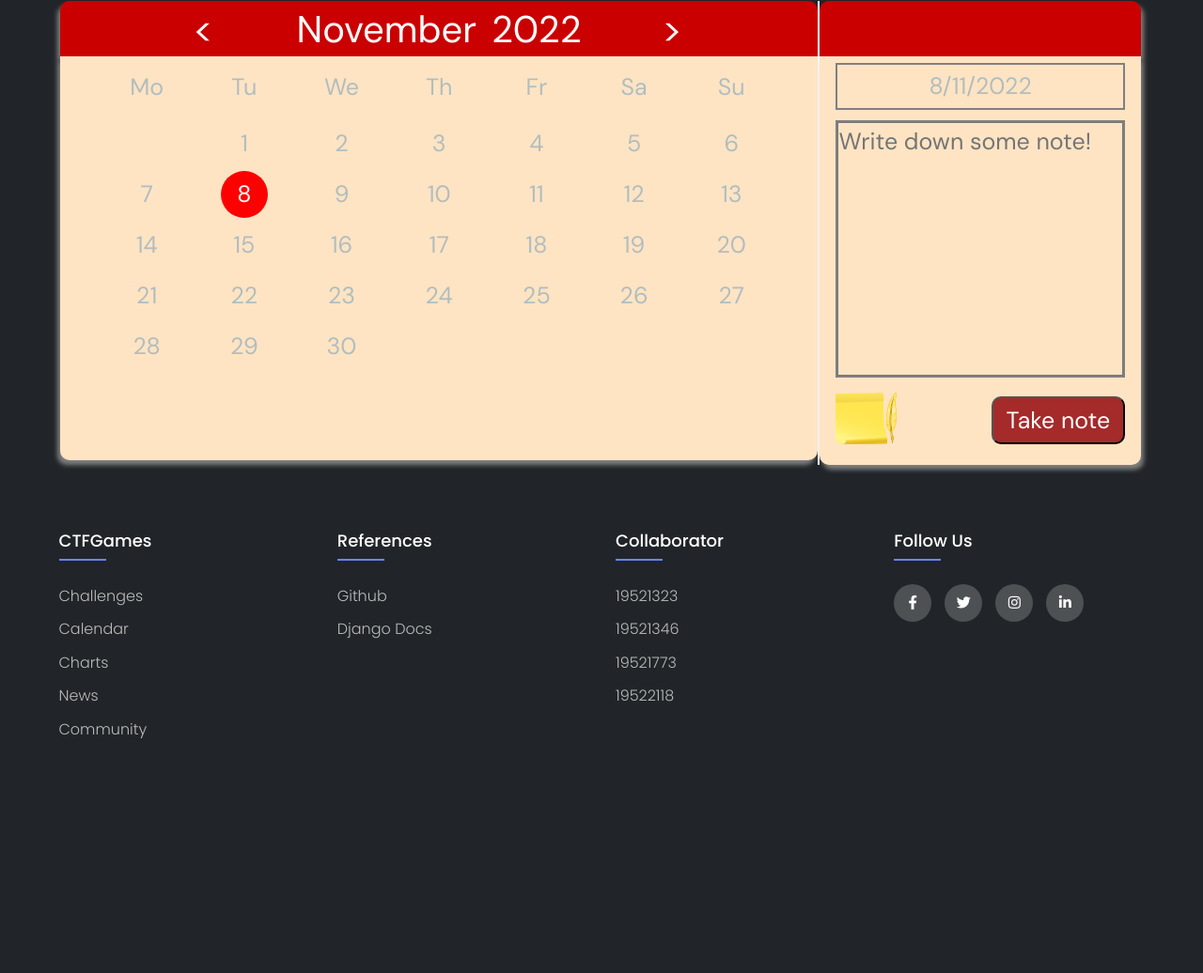
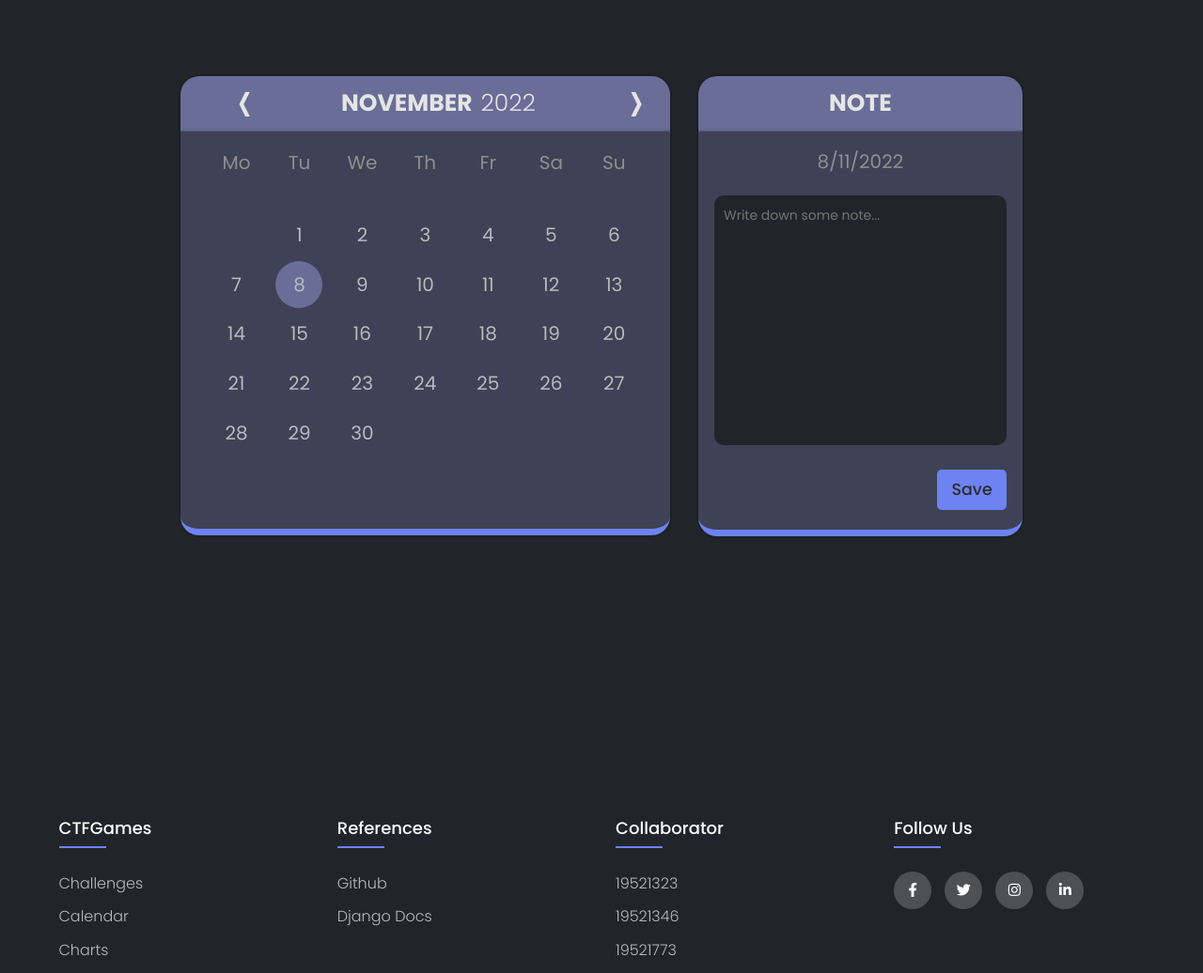
Before and after one commit to meokisama/DjangoCTF, a Django app: page /calendar in a window 1280 px wide. Shown: the part 109-1145 px from the top of the page at 94% size. Before the commit the page ends 896 px from the top, so only its background shows below. Run offline with Django 4.2, Linux system fonts and the light colour scheme.

Commit message:
calendar css style

```diff
--- a/main/static/main/style.css
+++ b/main/static/main/style.css
@@ -1,5 +1,6 @@
-@import url('https://fonts.googleapis.com/css2?family=Roboto:wght@700;900&display=swap');
-@import url('https://fonts.googleapis.com/css2?family=Montserrat:wght@100;200;300;400;800&display=swap');
+@import url("https://fonts.googleapis.com/css2?family=Roboto:wght@700;900&display=swap");
+@import url("https://fonts.googleapis.com/css2?family=Montserrat:wght@100;200;300;400;800&display=swap");
+@import url("https://fonts.googleapis.com/css2?family=Poppins:wght@300;400;500;600;700&display=swap");
 
 #logo {
   width: 35px;
@@ -16,7 +17,7 @@
   justify-content: center;
   align-items: center;
   flex-direction: column;
-	font-family: 'Montserrat', sans-serif;
+  font-family: "Montserrat", sans-serif;
   height: 100vh;
 }
 
@@ -25,12 +26,12 @@
   margin: 0;
   color: white;
   font-size: 3rem !important;
-    font-family: 'Montserrat', sans-serif;
+  font-family: "Montserrat", sans-serif;
 }
 
 .login-wrapper h2 {
   text-align: center !important;
-    font-family: 'Montserrat', sans-serif;
+  font-family: "Montserrat", sans-serif;
 }
 
 .login-wrapper p {
@@ -39,13 +40,13 @@
   line-height: 20px;
   letter-spacing: 0.5px;
   margin: 20px 0 30px;
-    font-family: 'Montserrat', sans-serif;
+  font-family: "Montserrat", sans-serif;
 }
 
 .login-wrapper span {
   font-size: 12px;
   color: white;
-    font-family: 'Montserrat', sans-serif;
+  font-family: "Montserrat", sans-serif;
 }
 
 .login-wrapper a {
@@ -53,21 +54,21 @@
   font-size: 14px;
   text-decoration: none;
   margin: 15px 0;
-    font-family: 'Montserrat', sans-serif;
+  font-family: "Montserrat", sans-serif;
 }
 
 .login-wrapper button {
   border-radius: 20px;
   border: 1px solid #4966f5;
   background-color: #4966f5;
-	color: #FFFFFF;
+  color: #ffffff;
   font-size: 12px;
   font-weight: bold;
   padding: 12px 45px;
   letter-spacing: 1px;
   text-transform: uppercase;
   transition: transform 80ms ease-in;
-    font-family: 'Montserrat', sans-serif;
+  font-family: "Montserrat", sans-serif;
 }
 
 .login-wrapper button:active {
@@ -80,7 +81,7 @@
 
 .login-wrapper button.ghost {
   background-color: transparent;
-	border-color: #FFFFFF;
+  border-color: #ffffff;
 }
 
 .login-wrapper form {
@@ -92,7 +93,7 @@
   padding: 0 50px;
   height: 100%;
   text-align: center;
-    font-family: 'Montserrat', sans-serif;
+  font-family: "Montserrat", sans-serif;
 }
 
 .login-wrapper input {
@@ -102,15 +103,14 @@
   margin: 8px 0;
   width: 100%;
   border-radius: 15px;
-    font-family: 'Montserrat', sans-serif;
+  font-family: "Montserrat", sans-serif;
 }
 
 .login-container {
   background-color: #2c2c2c;
   border-radius: 15px;
   border: none;
-  	box-shadow: 0 14px 28px rgba(0, 0, 0, 0.363),
-			0 10px 10px rgba(0,0,0,0.363);
+  box-shadow: 0 14px 28px rgba(0, 0, 0, 0.363), 0 10px 10px rgba(0, 0, 0, 0.363);
   position: relative;
   overflow: hidden;
   width: 768px;
@@ -150,12 +150,14 @@
 }
 
 @keyframes show {
-	0%, 49.99% {
+  0%,
+  49.99% {
     opacity: 0;
     z-index: 1;
   }
 
-	50%, 100% {
+  50%,
+  100% {
     opacity: 1;
     z-index: 5;
   }
@@ -172,7 +174,7 @@
   z-index: 100;
 }
 
-.login-container.right-panel-active .overlay-container{
+.login-container.right-panel-active .overlay-container {
   transform: translateX(-100%);
 }
 
@@ -183,7 +185,7 @@
   background-repeat: no-repeat;
   background-size: cover;
   background-position: 0 0;
-	color: #FFFFFF;
+  color: #ffffff;
   position: relative;
   left: -100%;
   height: 100%;
@@ -233,7 +235,7 @@
 }
 
 .social-container a {
-	border: 1px solid #DDDDDD;
+  border: 1px solid #dddddd;
   border-radius: 50%;
   display: inline-flex;
   justify-content: center;
@@ -242,7 +244,6 @@
   height: 40px;
   width: 40px;
 }
-
 
 /* Start of event card*/
 .card {
@@ -254,7 +255,7 @@
   height: 100%;
   border-radius: 20px !important;
   background-color: #2c2c2c !important;
-    border-bottom: 7px solid #6D83F2 !important;
+  border-bottom: 7px solid #6d83f2 !important;
   box-shadow: 0 0 0.3rem rgba(0, 0, 0, 0.16);
   transition: all 0.3s ease-out;
   transform: translateZ(0);
@@ -267,7 +268,7 @@
 }
 
 .card-title {
-    font-family: 'Roboto', sans-serif;
+  font-family: "Roboto", sans-serif;
   font-weight: 900;
   font-size: 2rem;
   line-height: 1.3;
@@ -285,7 +286,7 @@
   font-size: 3rem;
   text-align: center;
   padding: 20px;
-    font-family: 'Roboto', sans-serif;
+  font-family: "Roboto", sans-serif;
 }
 
 .ThumbnailWrapper {
@@ -303,7 +304,7 @@
 }
 
 .ThumbnailWrapper::after {
-    content: '';
+  content: "";
   display: block;
   position: absolute;
   top: 0;
@@ -323,7 +324,7 @@
   padding: 24px;
 }
 
-.card-text>* {
+.card-text > * {
   display: block;
 }
 
@@ -334,7 +335,7 @@
 .card-description {
   line-height: 1.5;
   margin-top: 8px;
-    font-family: 'Fira Sans Condensed', sans-serif;
+  font-family: "Fira Sans Condensed", sans-serif;
   display: -webkit-box;
   -webkit-line-clamp: 2;
   -webkit-box-orient: vertical;
@@ -345,13 +346,10 @@
 }
 /* End of event card*/
 
-
 #nav-menu {
-    font-family: 'Montserrat', sans-serif;
+  font-family: "Montserrat", sans-serif;
   font-weight: bold;
 }
-
-
 
 /* Start of messages */
 .mess-container {
@@ -359,100 +357,126 @@
 }
 
 .messages {
-    color:white;
+  color: white;
   text-align: center;
 }
 /* End of messages */
 
-
-
-
-
-
-
 /* start of Calendar */
 .main {
-    width: 90%;
+  padding-top: 8rem;
+  width: 70%;
   margin: auto;
   display: flex;
+  justify-content: space-between;
+  gap: 3rem;
 }
 
 .calendar {
-    width: 70%;
+  width: 60%;
+  border-radius: 2rem;
+  transition: all 0.3s ease-out;
+  transform: translateZ(0);
+}
+
+.calendar:hover {
+  transform: translate3d(0px, -0.25rem, 0px);
+  box-shadow: 0 0 1rem rgba(0, 0, 0, 0.623);
 }
 
 .calendar-header {
   display: flex;
   justify-content: center;
   align-items: center;
-    background-color: rgb(202, 0, 0);
-    color: white;
-    box-shadow: -3px 5px 5px gray;
-    border-radius: 10px 10px 0 0;
+  background-color: #696d97;
+  color: #e5e5e5;
+  box-shadow: 0 0 0.3rem rgba(0, 0, 0, 0.479);
+  border-radius: 2rem 2rem 0 0;
   height: 12%;
 }
 
 .month-picker {
-    font-size: 40px;
+  font-size: 2.5rem;
+  text-transform: uppercase;
+  font-family: "Poppins", sans-serif;
+  font-weight: 800 !important;
   margin: 0 1%;
   cursor: pointer;
 }
 
 .month-picker:hover {
-    color: rgb(151, 151, 151);
+  color: #71c6dd;
 }
 
 .year-picker {
-    font-size: 40px;
+  font-size: 2.5rem;
+  font-family: "Poppins", sans-serif;
+  font-weight: 100;
   margin: 0 1%;
   cursor: pointer;
 }
 
 .year-picker:hover {
-    color: rgb(151, 151, 151);
+  color: #71c6dd;
 }
 
 .month-change {
-    font-size: 40px;
+  font-size: 2.5rem;
+  font-family: "Poppins", sans-serif;
+  font-weight: 800 !important;
   margin: 0 1%;
   cursor: pointer;
   position: fixed;
 }
 
 #prev-month {
-    left: 15%;
+  left: 10%;
 }
 
 #next-month {
-    left: 54%;
+  left: 90%;
+}
+
+#calendar__header {
+    display: flex;
+    justify-content: space-around;
+    gap: 0.5rem;
+    padding-top: 1rem;
 }
 
 .month-change:hover {
-    color: rgb(151, 151, 151);
+  color: #71c6dd;
 }
 
 .calendar-body {
-    background-color: bisque;
+  background-color: #3f4156;
+  color: #b2bdbd !important;
+  font-family: "Poppins", sans-serif;
   padding: 1% 5%;
-    font-size: 25px;
+  font-size: 2rem;
   position: relative;
   min-height: 430px;
-    box-shadow: -3px 5px 5px gray;
-    border-radius: 0 0 10px 10px;
+  box-shadow: 0 0 0.3rem rgba(0, 0, 0, 0.479);
+  border-radius: 0 0 2rem 2rem;
+  border-bottom: 7px solid #6d83f2 !important;
 }
 
 .calendar-week-day {
   display: grid;
   grid-template-columns: repeat(7, auto);
   place-items: center;
+  font-family: "Poppins", sans-serif;
 }
 
 .calendar-week-day div {
+  padding: 1rem 0 6rem 0;
   display: grid;
   border: 2px solid transparent;
   width: 50px;
   height: 50px;
   place-items: center;
+  font-family: "Poppins", sans-serif;
+  color: #8f8f8f;
 }
 
 .calendar-day {
@@ -461,6 +485,7 @@
   cursor: pointer;
   place-items: center;
   margin-top: 1%;
+  font-family: "Poppins", sans-serif;
 }
 
 .calendar-day div {
@@ -471,17 +496,18 @@
   align-items: center;
   justify-content: center;
   border: 2px solid transparent;
+  font-family: "Poppins", sans-serif;
 }
 
 .calendar-day div:hover {
-    background-color: white;
-    border: 2px solid gray;
+  background-color: #696d97;
+  border-radius: 50%;
 }
 
 .calendar-day div.curr-date {
-    background-color: red;
-    color: white;
+  background-color: #696d97;
   border-radius: 50%;
+  text-align: center;
 }
 
 .month-list {
@@ -499,7 +525,9 @@
   top: 0;
   left: 0;
   z-index: 2;
-    background-color: bisque;
+  background-color: #3f4156;;
+  color: #b2bdbd;
+  border-radius: 2rem;
 }
 
 .month-list div {
@@ -507,7 +535,6 @@
 }
 
 .month-list div:hover {
-    color: rgb(151, 151, 151);
   border-bottom: 2px solid rgb(151, 151, 151);
   border-top: 2px solid rgb(151, 151, 151);
 }
@@ -527,7 +554,9 @@
   top: 0;
   left: 0;
   z-index: 2;
-    background-color: bisque;
+  border-radius: 2rem;
+  background-color: #3f4156;;
+  color: #b2bdbd;
 }
 
 .year-list div {
@@ -552,22 +581,33 @@
 }
 
 .chosen-date {
-    background-color: white;
+  background-color: rgb(204, 204, 204);
+  border-radius: 50%;
+  font-weight: bold;
+  color: #6d6b6b;
 }
 
 .note {
-    width: calc(30% - 2px);
-    border-left: 2px solid white;
+  width: calc(40% - 2px);
+  border-radius: 2rem;
+  transition: all 0.3s ease-out;
+  transform: translateZ(0);
 }
+
+.note:hover {
+  transform: translate3d(0px, -0.25rem, 0px);
+  box-shadow: 0 0 1rem rgba(0, 0, 0, 0.623);
+}
+
 
 .note-header {
   display: flex;
   justify-content: center;
   align-items: center;
-    background-color: rgb(202, 0, 0);
-    color: white;
-    box-shadow: 3px 5px 5px gray;
-    border-radius: 10px 10px 0 0;
+  background-color: #696d97;
+  color: #e5e5e5;
+  box-shadow: 0 0 0.3rem rgba(0, 0, 0, 0.479);
+  border-radius: 2rem 2rem 0 0;
   height: 12%;
 }
 
@@ -589,13 +629,16 @@
 }
 
 .note-body {
-    background-color: bisque;
+  background-color: #3f4156;
+  color: #b2bdbd !important;
+  font-family: "Poppins", sans-serif;
   padding: 2% 5%;
   font-size: 25px;
   position: relative;
   min-height: 430px;
-    box-shadow: 3px 5px 5px gray;
-    border-radius: 0 0 10px 10px;
+  box-shadow: 0 0 0.3rem rgb(0 0 0 / 48%);
+  border-radius: 0 0 2rem 2rem;
+  border-bottom: 7px solid #6d83f2 !important;
   height: 88%;
 }
 
@@ -605,44 +648,46 @@
   width: 100%;
   height: 50px;
   place-items: center;
-    border: 2px solid gray;
-    cursor: pointer;
-}
-
-.note-date:hover {
-    color: rgb(151, 151, 151);
+  font-family: "Poppins", sans-serif;
+  color: #8f8f8f;
+  font-size: 2rem;
 }
 
 .note-content {
   margin-top: 3.5%;
-    border: 2px solid gray;
   height: 65%;
 }
 
 .note-content form {
   height: 100%;
+  align-items: center;
 }
 
 .note-content textarea {
   height: 100%;
   width: 100%;
-    background-color: bisque;
+  background-color: #212529;
+  color: #b2bdbd;
+  border-radius: 1rem;
   resize: none;
   outline: none;
+  font-family: "Poppins", sans-serif;
+  font-size: 1.4rem;
+  border: none;
+  padding: 10px;
 }
 
 .note-content input {
-    background-color: brown;
-    padding: 1% 4%;
-    border-radius: 10px;
-    color: white;
+  background-color: #6d83f2;
+  padding: 0.75rem 1.5rem;
+  border: none;
+  border-radius: 5px;
+  color: #2c2c2c;
   position: absolute;
+  font-family: "Poppins", sans-serif;
+  font-size: 1.75rem;
+  font-weight: 500;
   right: 5%;
   bottom: 5%;
 }
-
-.note-content input:hover {
-    color: rgb(151, 151, 151);
-}
-
 /* end of Calendar */
--- a/main/templates/menu/calendar.html
+++ b/main/templates/menu/calendar.html
@@ -7,7 +7,7 @@
     <title>CTFGames - Cybersecurity Competition</title>
     {% load static %}
     <link rel="stylesheet" href="../../static/main/style.css">
-    <link rel="shortcut icon" type="image/png" href="{% static 'main/logo-black.png' %}"/>
+    <link rel="shortcut icon" type="image/png" href="{% static 'main/logo-black.png' %}" />
     <link href="https://cdn.jsdelivr.net/npm/bootstrap@5.2.2/dist/css/bootstrap.min.css" rel="stylesheet"
         integrity="sha384-Zenh87qX5JnK2Jl0vWa8Ck2rdkQ2Bzep5IDxbcnCeuOxjzrPF/et3URy9Bv1WTRi" crossorigin="anonymous">
 </head>
@@ -15,13 +15,20 @@
 <body>
     {% include 'navbar.html' %}
     {% block content %}
+    <div style="min-height:100vh;">
         <div class="main">
             <div class="calendar">
                 <div class="calendar-header">
-                <span class="month-change" id="prev-month"><</span>
+                    <!-- <span class="month-change" id="prev-month"><</span>
                     <span class="month-picker" id="month-picker">February</span>
-                <div class="year-picker" id="year-picker">2022</div>
-                <span class="month-change" id="next-month">></span>
+                    <span class="year-picker" id="year-picker">2022</span>
+                    <span class="month-change" id="next-month">></span> -->
+                    <ul id="calendar__header">
+                        <li class="month-change" id="prev-month" style="padding-right: 2rem;">&#10092;</li>
+                        <li class="month-picker" id="month-picker">February</li>
+                        <li class="year-picker" id="year-picker">2022</li>
+                        <li class="month-change" id="next-month">&#10093;</li>
+                    </ul>
                 </div>
                 <div class="calendar-body">
                     <div class="calendar-week-day">
@@ -39,21 +46,21 @@
                 </div>
             </div>
             <div class="note">
-            <div class="note-header"></div>
+                <div class="note-header">
+                    <span class="month-picker">NOTE</span>
+                </div>
                 <div class="note-body">
                     <div class="note-date"></div>
                     <div class="note-content">
                         <form action="#">
-                        <textarea id="note-text" placeholder="Write down some note!"></textarea>
-                        <input type="submit" value="Take note">
+                            <textarea id="note-text" placeholder="Write down some note..."></textarea>
+                            <input type="submit" value="Save">
                         </form>
-                </div>
-                <img src="../../static/main/images/mem_note.png" id="mem-note">
-                <img src="../../static/main/images/pen.png" id="pen">
                     </div>
                 </div>
             </div>
-
+        </div>
+    </div>
     {% endblock content %}
     {% include 'footer.html' %}
     <script>
@@ -62,7 +69,7 @@
         const month_names = ['January', 'February', 'March', 'April', 'May', 'June', 'July', 'August', 'September', 'October', 'November', 'December']
 
         isLeapYear = (year) => {
-            return (year % 4 == 0 && year % 100 != 0 && year % 400 != 0) || (year % 100 == 0 && year % 400 ==0)
+            return (year % 4 == 0 && year % 100 != 0 && year % 400 != 0) || (year % 100 == 0 && year % 400 == 0)
         }
 
         getFebDays = (year) => {
@@ -85,7 +92,7 @@
             year_picker.innerHTML = year
 
             let first_day = new Date(year, month, 1).getDay()
-            if (first_day == 0) {first_day = 7}
+            if (first_day == 0) { first_day = 7 }
 
             for (let i = 0; i <= days_of_month[month] + first_day - 2; i++) {
                 let day = document.createElement('div')
@@ -147,8 +154,8 @@
         generateCalendar(curr_month, curr_year)
 
         generateTenYears = (year) => {
-            for (let i = 0; i < 10; i++){
-                ten_years[i] = year - (year%10) + i;
+            for (let i = 0; i < 10; i++) {
+                ten_years[i] = year - (year % 10) + i;
             }
             year_list.innerHTML = ''
             ten_years.forEach((e, index) => {
@@ -174,7 +181,7 @@
             if (curr_month == -1) {
                 curr_month = 11
                 --curr_year
-                if (curr_year%10 == 9) {
+                if (curr_year % 10 == 9) {
                     generateTenYears(curr_year)
                 }
             }
@@ -186,7 +193,7 @@
             if (curr_month == 12) {
                 curr_month = 0
                 ++curr_year
-                if (curr_year%10 == 0) {
+                if (curr_year % 10 == 0) {
                     generateTenYears(curr_year)
                 }
             }
@@ -196,9 +203,9 @@
         note_date.onclick = () => {
             let temp = note_date.innerHTML
             date = temp.split('/')
-            if (curr_year != date[2] || curr_month != date[1]-1){
-                generateCalendar(date[1]-1, date[2])
-                curr_month = date[1]-1
+            if (curr_year != date[2] || curr_month != date[1] - 1) {
+                generateCalendar(date[1] - 1, date[2])
+                curr_month = date[1] - 1
                 curr_year = date[2]
             }
 
@@ -209,10 +216,10 @@
             calendar.querySelector('.c' + date[0]).classList.add('chosen-date')
         }
 
-        note_date.addEventListener('wheel', function(e) {
+        note_date.addEventListener('wheel', function (e) {
             let temp = note_date.innerHTML
             date = temp.split('/')
-            let new_date = new Date(date[2],date[1]-1,date[0])
+            let new_date = new Date(date[2], date[1] - 1, date[0])
 
             // wheel up midle mouse
             if (e.deltaY < 0) {
@@ -233,9 +240,9 @@
             }
 
             // regenerate new calendar match date in note_date
-            if (curr_month != date[1]-1 || curr_year != date[2]){
-                generateCalendar(date[1]-1, date[2])
-                curr_month = date[1]-1
+            if (curr_month != date[1] - 1 || curr_year != date[2]) {
+                generateCalendar(date[1] - 1, date[2])
+                curr_month = date[1] - 1
                 curr_year = date[2]
             }
 
```
Lines whose indentation alone changed are shown as unchanged.
